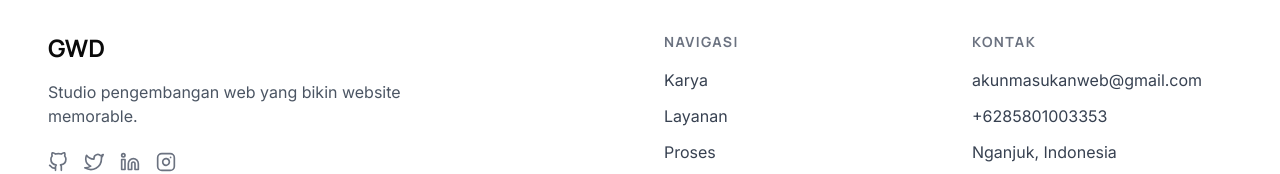
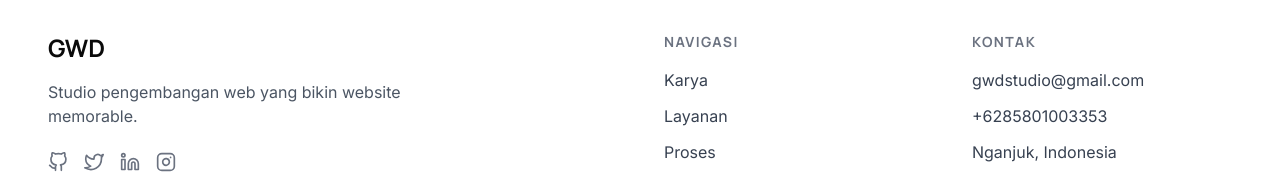
Before and after one commit to Galvinal-227/gwd-studio, a React (Vite) app: page /project/1 in a window 1280 px wide. Shown: the part 1225-1399 px from the top of the page. Built offline with nearby package versions, Linux system fonts and the light colour scheme.

Commit message:
Update contact.js

```diff
--- a/src/data/contact.js
+++ b/src/data/contact.js
@@ -1,5 +1,5 @@
 export const contactInfo = {
-  email: 'akunmasukanweb@gmail.com',
+  email: 'gwdstudio@gmail.com',
   phone: '+6285801003353',
   whatsapp: '+6285801003353',
   location: 'Nganjuk, Indonesia',
```
